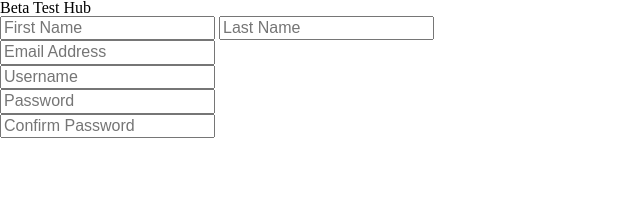
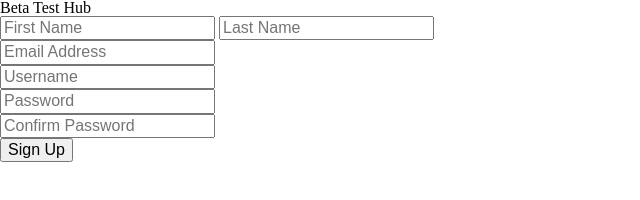
Before and after one commit to ITMD-362-Fall2021-JosephKim/project1, a plain HTML site: page index.html in a window 1280 px wide. Shown: the whole page, without its empty margins (0-640 px from the left). Drawn offline with Linux system fonts and the light colour scheme.

Commit message:
Update index.html
Create submit button

```diff
--- a/index.html
+++ b/index.html
@@ -30,7 +30,9 @@
 				<input type="password" id="confirm_password" name="confirm_password" placeholder="Confirm Password" required>
 				<span id="message"></span>
 			</div>
-
+			<div>
+				<input type="submit" value="Sign Up">
+			</div>
 		</form>
 
 	</body>
```
